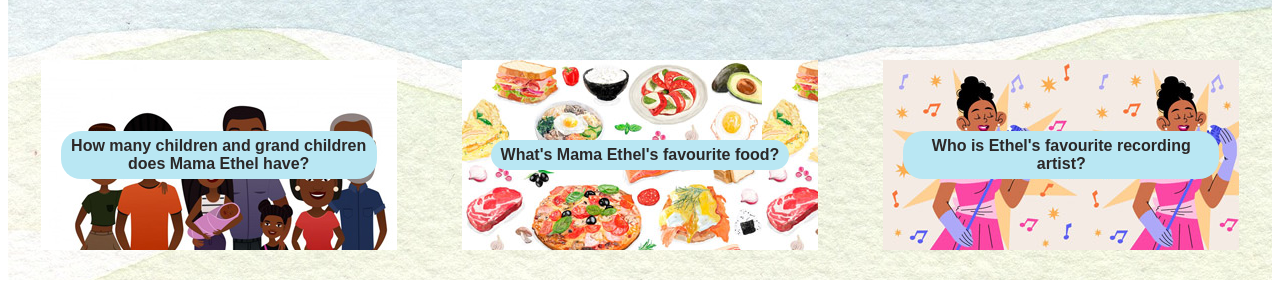
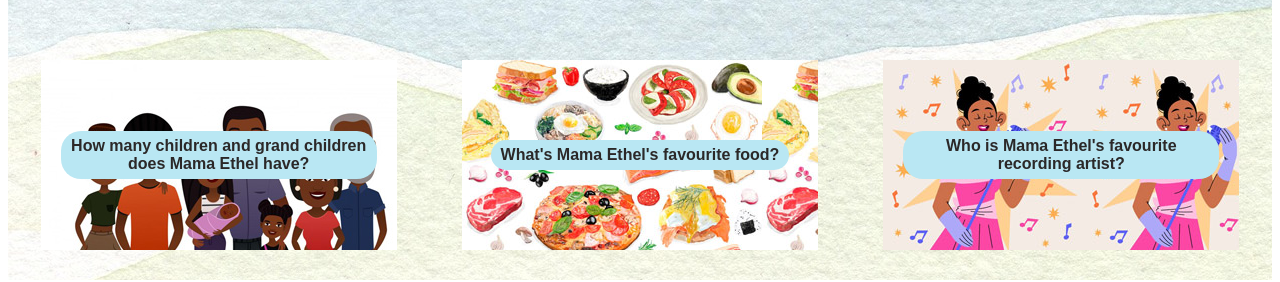
Before and after one commit to Nonyeah/Birthday-Party-Full-Example, a React (Vite) app in the folder client/: page / in a window 1280 px wide. Shown: the part 1240-1522 px from the top of the page. Built offline with nearby package versions, Linux system fonts and the light colour scheme.

Commit message:
minor text changes

```diff
--- a/client/src/facts.tsx
+++ b/client/src/facts.tsx
@@ -38,7 +38,7 @@ const factData: Array<FactData> = [
   },
   {
     id: "num5",
-    question: "Who is Ethel's favourite recording artist?",
+    question: "Who is Mama Ethel's favourite recording artist?",
     answer: "The late, great, Michael Jackson of course!",
   },
 ];
```
